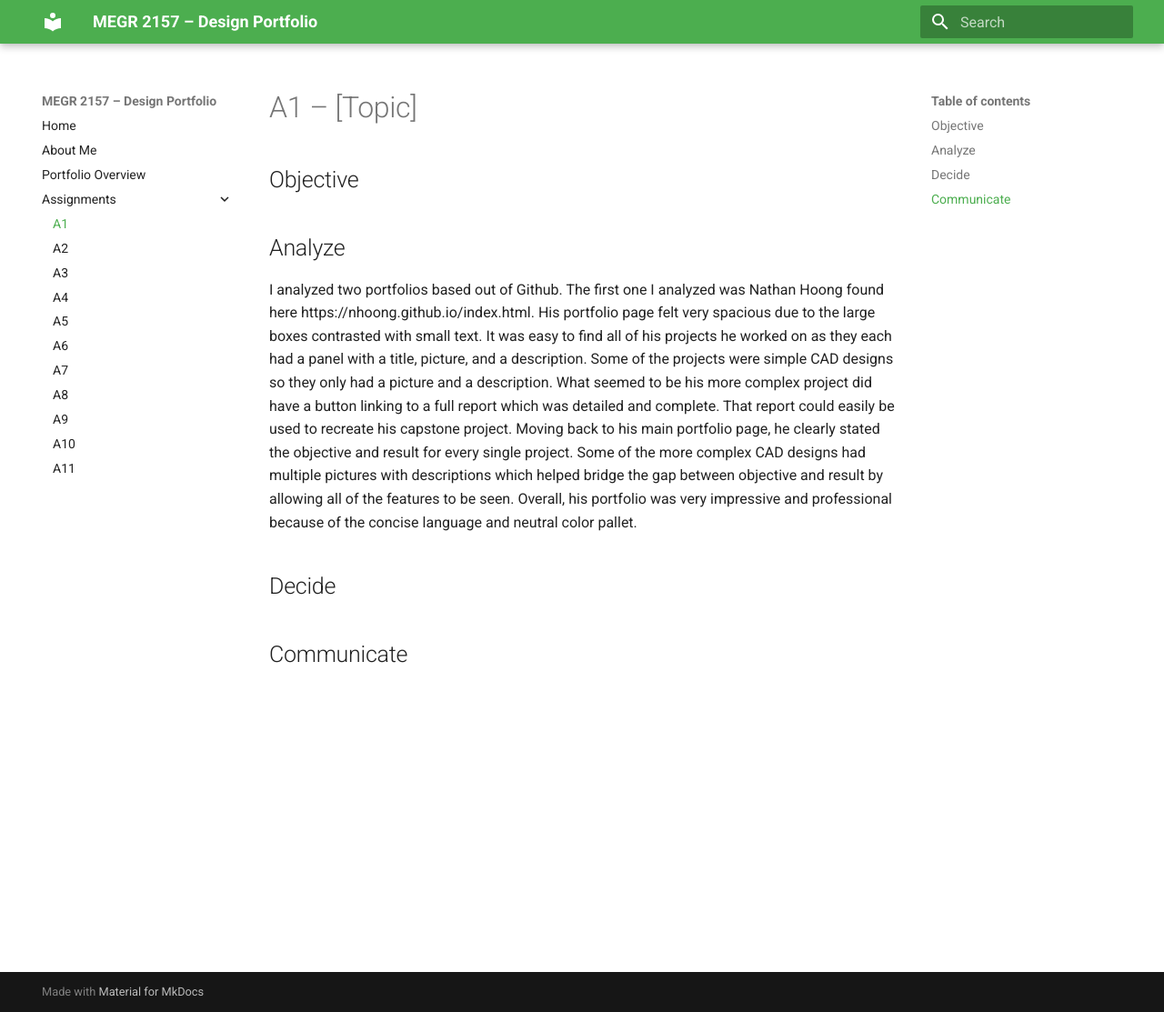
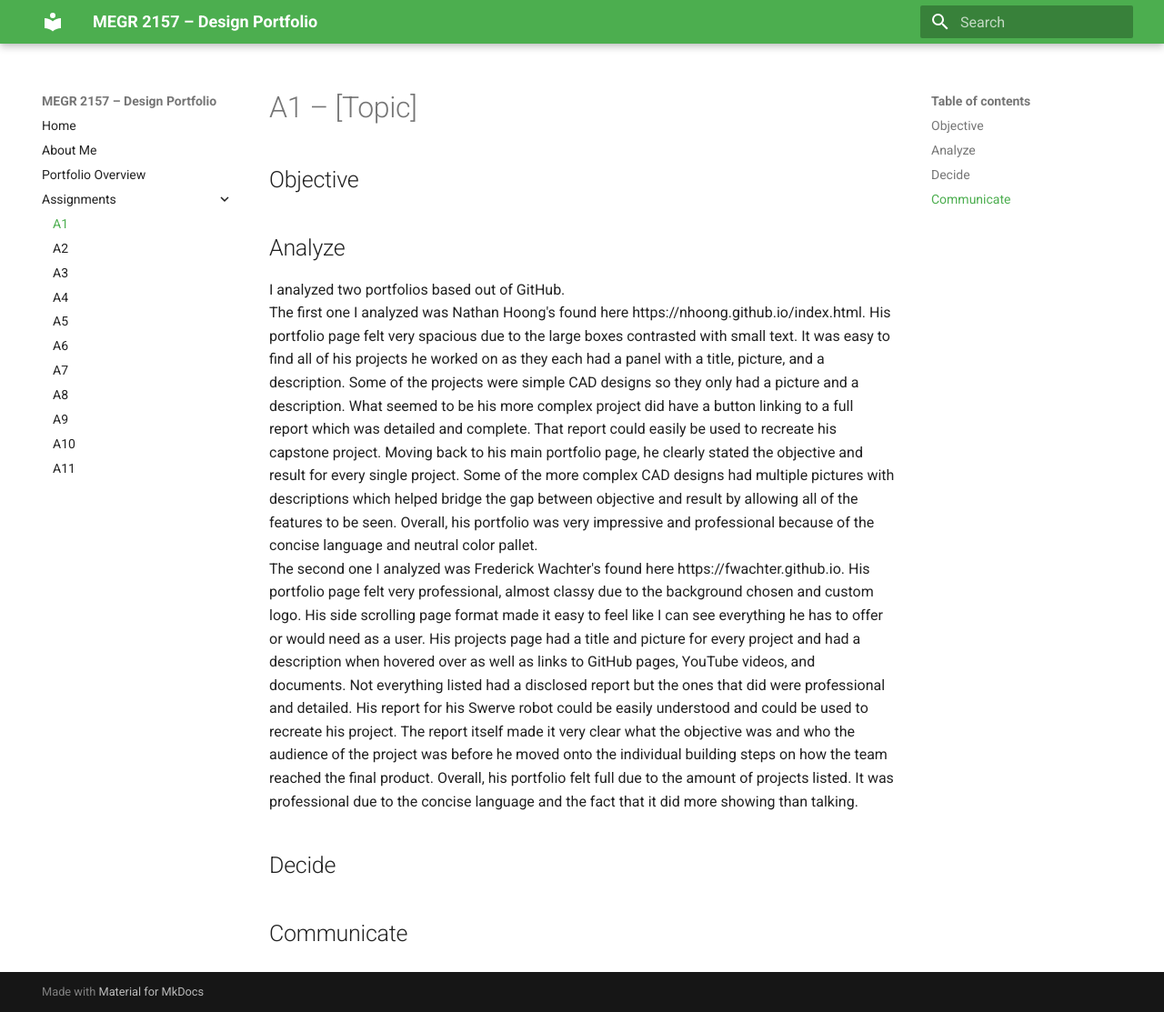
Before and after one commit to LandonToepfer/megr2157-portfolio, an MkDocs documentation site: the page built from docs/assignments/A01/index.md, in a window 1280 px wide and 1113 px high. Shown: the whole window at 91% size. Built offline with MkDocs 1.6.1 and Material for MkDocs 9.7.7, drawn with Linux system fonts in a browser that asks for light colours.

Commit message:
Update index.md

```diff
--- a/docs/assignments/A01/index.md
+++ b/docs/assignments/A01/index.md
@@ -4,8 +4,9 @@
 
 
 ## Analyze
-I analyzed two portfolios based out of Github.
-The first one I analyzed was Nathan Hoong found here https://nhoong.github.io/index.html. His portfolio page felt very spacious due to the large boxes contrasted with small text. It was easy to find all of his projects he worked on as they each had a panel with a title, picture, and a description. Some of the projects were simple CAD designs so they only had a picture and a description. What seemed to be his more complex project did have a button linking to a full report which was detailed and complete. That report could easily be used to recreate his capstone project. Moving back to his main portfolio page, he clearly stated the objective and result for every single project. Some of the more complex CAD designs had multiple pictures with descriptions which helped bridge the gap between objective and result by allowing all of the features to be seen. Overall, his portfolio was very impressive and professional because of the concise language and neutral color pallet.
+I analyzed two portfolios based out of GitHub.
+The first one I analyzed was Nathan Hoong's found here https://nhoong.github.io/index.html. His portfolio page felt very spacious due to the large boxes contrasted with small text. It was easy to find all of his projects he worked on as they each had a panel with a title, picture, and a description. Some of the projects were simple CAD designs so they only had a picture and a description. What seemed to be his more complex project did have a button linking to a full report which was detailed and complete. That report could easily be used to recreate his capstone project. Moving back to his main portfolio page, he clearly stated the objective and result for every single project. Some of the more complex CAD designs had multiple pictures with descriptions which helped bridge the gap between objective and result by allowing all of the features to be seen. Overall, his portfolio was very impressive and professional because of the concise language and neutral color pallet.
+The second one I analyzed was Frederick Wachter's found here https://fwachter.github.io. His portfolio page felt very professional, almost classy due to the background chosen and custom logo. His side scrolling page format made it easy to feel like I can see everything he has to offer or would need as a user. His projects page had a title and picture for every project and had a description when hovered over as well as links to GitHub pages, YouTube videos, and documents. Not everything listed had a disclosed report but the ones that did were professional and detailed. His report for his Swerve robot could be easily understood and could be used to recreate his project. The report itself made it very clear what the objective was and who the audience of the project was before he moved onto the individual building steps on how the team reached the final product. Overall, his portfolio felt full due to the amount of projects listed. It was professional due to the concise language and the fact that it did more showing than talking.
 
 ## Decide
 
```
